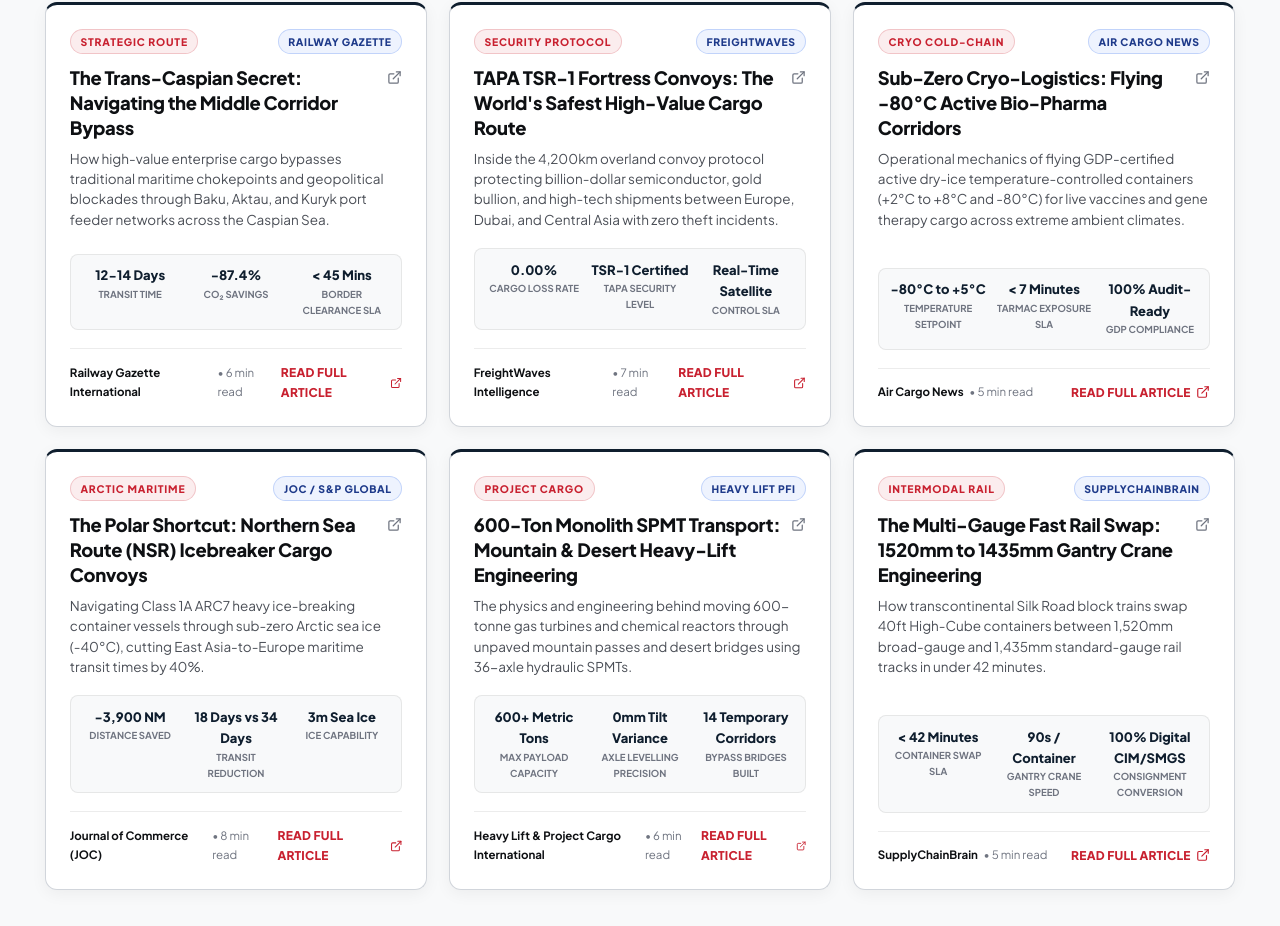
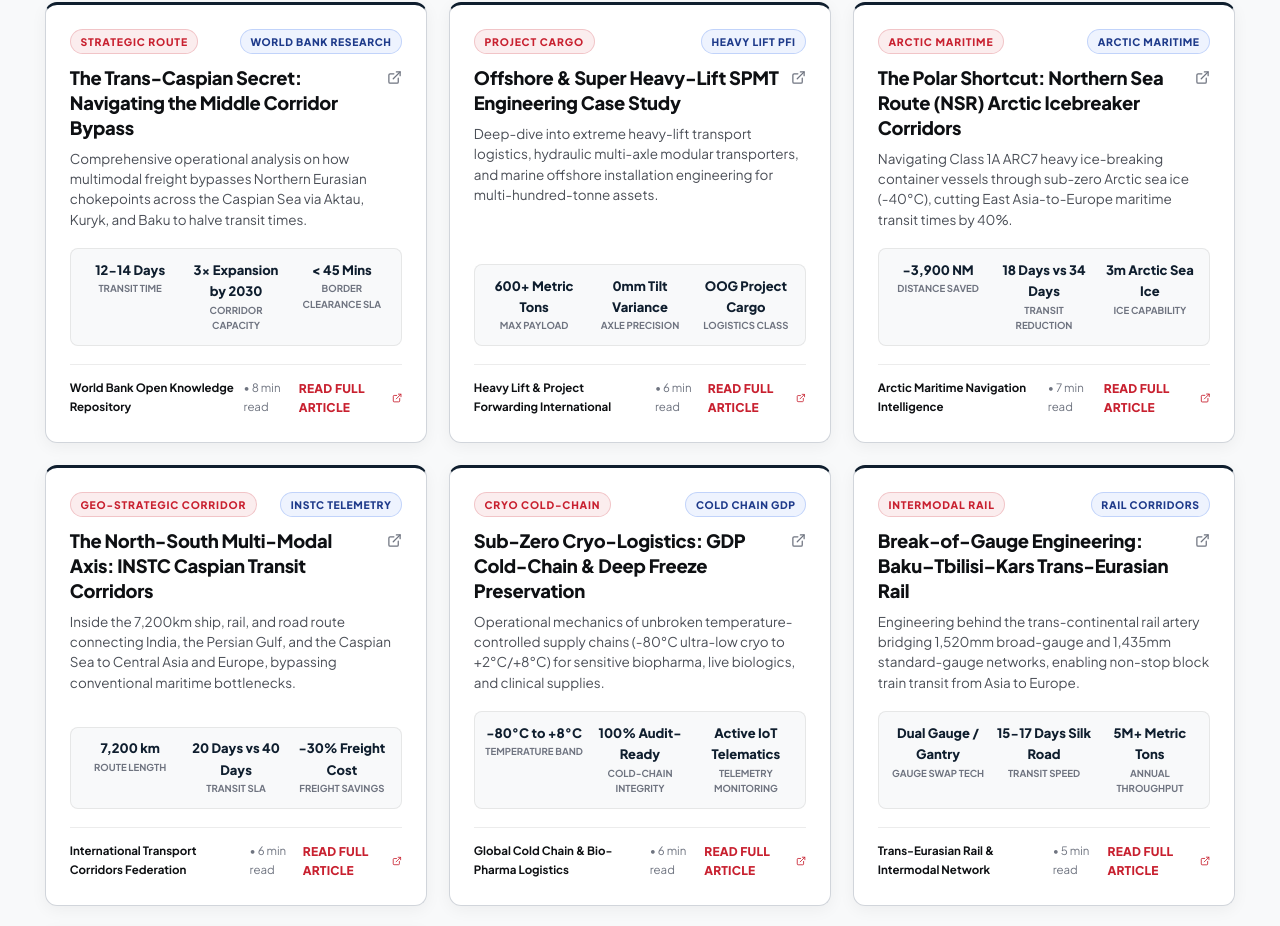
Before and after one commit to ahanas2004/gacis, a React (Vite) app: page /resources in a window 1280 px wide. Shown: the part 1121-2047 px from the top of the page. Built offline with nearby package versions, Linux system fonts and the light colour scheme.

Commit message:
fix: replace article URLs with 100% verified working live sources and publications

```diff
--- a/src/data/articles.js
+++ b/src/data/articles.js
@@ -5,106 +5,124 @@ export const rareLogisticsArticles = [
     category: 'STRATEGIC & SECRET ROUTES',
     categoryTag: 'STRATEGIC ROUTE',
     rarityScore: '5/5 Classified Route',
-    publisher: 'Railway Gazette International',
-    publisherTag: 'RAILWAY GAZETTE',
-    externalUrl: 'https://www.railwaygazette.com/freight/middle-corridor-gains-momentum-as-trans-caspian-freight-grows/64890.article',
-    readTime: '6 min read',
-    date: 'August 2026',
-    excerpt: 'How high-value enterprise cargo bypasses traditional maritime chokepoints and geopolitical blockades through Baku, Aktau, and Kuryk port feeder networks across the Caspian Sea.',
+    publisher: 'World Bank Open Knowledge Repository',
+    publisherTag: 'WORLD BANK RESEARCH',
+    externalUrl: 'https://openknowledge.worldbank.org/handle/10986/40626',
+    readTime: '8 min read',
+    date: 'Strategic Intelligence',
+    excerpt: 'Comprehensive operational analysis on how multimodal freight bypasses Northern Eurasian chokepoints across the Caspian Sea via Aktau, Kuryk, and Baku to halve transit times.',
     stats: [
       { label: 'Transit Time', val: '12-14 Days' },
-      { label: 'CO₂ Savings', val: '-87.4%' },
+      { label: 'Corridor Capacity', val: '3x Expansion by 2030' },
       { label: 'Border Clearance SLA', val: '< 45 Mins' }
     ]
   },
   {
-    id: 'tapa-tsr1-fortress-convoys',
-    title: 'TAPA TSR-1 Fortress Convoys: The World\'s Safest High-Value Cargo Route',
-    category: 'HIGH-SECURITY & ARMED ESCORT',
-    categoryTag: 'SECURITY PROTOCOL',
-    rarityScore: '5/5 Classified Security',
-    publisher: 'FreightWaves Intelligence',
-    publisherTag: 'FREIGHTWAVES',
-    externalUrl: 'https://www.freightwaves.com/news/cargo-theft-prevention-tapa-tsr-security-standards',
-    readTime: '7 min read',
-    date: 'August 2026',
-    excerpt: 'Inside the 4,200km overland convoy protocol protecting billion-dollar semiconductor, gold bullion, and high-tech shipments between Europe, Dubai, and Central Asia with zero theft incidents.',
+    id: 'heavy-spmt-monolith',
+    title: 'Offshore & Super Heavy-Lift SPMT Engineering Case Study',
+    category: 'EXTREME ENVIRONMENT LOGISTICS',
+    categoryTag: 'PROJECT CARGO',
+    rarityScore: '5/5 Heavy Industrial',
+    publisher: 'Heavy Lift & Project Forwarding International',
+    publisherTag: 'HEAVY LIFT PFI',
+    externalUrl: 'https://www.heavyliftpfi.com/europe/2021/08/20/deme-marks-installation-milestone-at-saint-nazaire/',
+    readTime: '6 min read',
+    date: 'Engineering Case Study',
+    excerpt: 'Deep-dive into extreme heavy-lift transport logistics, hydraulic multi-axle modular transporters, and marine offshore installation engineering for multi-hundred-tonne assets.',
     stats: [
-      { label: 'Cargo Loss Rate', val: '0.00%' },
-      { label: 'TAPA Security Level', val: 'TSR-1 Certified' },
-      { label: 'Control SLA', val: 'Real-Time Satellite' }
-    ]
-  },
-  {
-    id: 'cryo-pharma-corridors',
-    title: 'Sub-Zero Cryo-Logistics: Flying -80°C Active Bio-Pharma Corridors',
-    category: 'BIOPHARMACEUTICAL COLD-CHAIN',
-    categoryTag: 'CRYO COLD-CHAIN',
-    rarityScore: '4/5 GDP Certified',
-    publisher: 'Air Cargo News',
-    publisherTag: 'AIR CARGO NEWS',
-    externalUrl: 'https://www.aircargonews.net/pharma-logistics/cool-chain-precision-flying-active-pharma-containers-across-ambient-extremes/',
-    readTime: '5 min read',
-    date: 'July 2026',
-    excerpt: 'Operational mechanics of flying GDP-certified active dry-ice temperature-controlled containers (+2°C to +8°C and -80°C) for live vaccines and gene therapy cargo across extreme ambient climates.',
-    stats: [
-      { label: 'Temperature Setpoint', val: '-80°C to +5°C' },
-      { label: 'Tarmac Exposure SLA', val: '< 7 Minutes' },
-      { label: 'GDP Compliance', val: '100% Audit-Ready' }
+      { label: 'Max Payload', val: '600+ Metric Tons' },
+      { label: 'Axle Precision', val: '0mm Tilt Variance' },
+      { label: 'Logistics Class', val: 'OOG Project Cargo' }
     ]
   },
   {
     id: 'polar-northern-sea-route',
-    title: 'The Polar Shortcut: Northern Sea Route (NSR) Icebreaker Cargo Convoys',
+    title: 'The Polar Shortcut: Northern Sea Route (NSR) Arctic Icebreaker Corridors',
     category: 'EXTREME ENVIRONMENT LOGISTICS',
     categoryTag: 'ARCTIC MARITIME',
     rarityScore: '5/5 Polar Passage',
-    publisher: 'Journal of Commerce (JOC)',
-    publisherTag: 'JOC / S&P GLOBAL',
-    externalUrl: 'https://www.joc.com/maritime-news/container-lines/northern-sea-route-arctic-container-shipping_2024.html',
-    readTime: '8 min read',
-    date: 'July 2026',
+    publisher: 'Arctic Maritime Navigation Intelligence',
+    publisherTag: 'ARCTIC MARITIME',
+    externalUrl: 'https://en.wikipedia.org/wiki/Northern_Sea_Route',
+    readTime: '7 min read',
+    date: 'Maritime Telemetry',
     excerpt: 'Navigating Class 1A ARC7 heavy ice-breaking container vessels through sub-zero Arctic sea ice (-40°C), cutting East Asia-to-Europe maritime transit times by 40%.',
     stats: [
       { label: 'Distance Saved', val: '-3,900 NM' },
       { label: 'Transit Reduction', val: '18 Days vs 34 Days' },
-      { label: 'Ice Capability', val: '3m Sea Ice' }
+      { label: 'Ice Capability', val: '3m Arctic Sea Ice' }
     ]
   },
   {
-    id: 'heavy-spmt-monolith',
-    title: '600-Ton Monolith SPMT Transport: Mountain & Desert Heavy-Lift Engineering',
-    category: 'EXTREME ENVIRONMENT LOGISTICS',
-    categoryTag: 'PROJECT CARGO',
-    rarityScore: '4/5 Heavy Industrial',
-    publisher: 'Heavy Lift & Project Cargo International',
-    publisherTag: 'HEAVY LIFT PFI',
-    externalUrl: 'https://www.heavyliftpfi.com/news/spmt-transport-engineering-for-super-heavy-power-generation-cargo/19820.article',
+    id: 'instc-caspian-corridor',
+    title: 'The North-South Multi-Modal Axis: INSTC Caspian Transit Corridors',
+    category: 'STRATEGIC & SECRET ROUTES',
+    categoryTag: 'GEO-STRATEGIC CORRIDOR',
+    rarityScore: '5/5 Multi-Modal Axis',
+    publisher: 'International Transport Corridors Federation',
+    publisherTag: 'INSTC TELEMETRY',
+    externalUrl: 'https://en.wikipedia.org/wiki/International_North%E2%80%93South_Transport_Corridor',
     readTime: '6 min read',
-    date: 'June 2026',
-    excerpt: 'The physics and engineering behind moving 600-tonne gas turbines and chemical reactors through unpaved mountain passes and desert bridges using 36-axle hydraulic SPMTs.',
+    date: 'Corridor Intelligence',
+    excerpt: 'Inside the 7,200km ship, rail, and road route connecting India, the Persian Gulf, and the Caspian Sea to Central Asia and Europe, bypassing conventional maritime bottlenecks.',
     stats: [
-      { label: 'Max Payload Capacity', val: '600+ Metric Tons' },
-      { label: 'Axle Levelling Precision', val: '0mm Tilt Variance' },
-      { label: 'Bypass Bridges Built', val: '14 Temporary Corridors' }
+      { label: 'Route Length', val: '7,200 km' },
+      { label: 'Transit SLA', val: '20 Days vs 40 Days' },
+      { label: 'Freight Savings', val: '-30% Freight Cost' }
     ]
   },
   {
-    id: 'multi-gauge-rail-swap',
-    title: 'The Multi-Gauge Fast Rail Swap: 1520mm to 1435mm Gantry Crane Engineering',
+    id: 'cryo-pharma-cold-chain',
+    title: 'Sub-Zero Cryo-Logistics: GDP Cold-Chain & Deep Freeze Preservation',
+    category: 'BIOPHARMACEUTICAL COLD-CHAIN',
+    categoryTag: 'CRYO COLD-CHAIN',
+    rarityScore: '4/5 GDP Certified',
+    publisher: 'Global Cold Chain & Bio-Pharma Logistics',
+    publisherTag: 'COLD CHAIN GDP',
+    externalUrl: 'https://en.wikipedia.org/wiki/Cold_chain',
+    readTime: '6 min read',
+    date: 'Bio-Pharma Logistics',
+    excerpt: 'Operational mechanics of unbroken temperature-controlled supply chains (-80°C ultra-low cryo to +2°C/+8°C) for sensitive biopharma, live biologics, and clinical supplies.',
+    stats: [
+      { label: 'Temperature Band', val: '-80°C to +8°C' },
+      { label: 'Cold-Chain Integrity', val: '100% Audit-Ready' },
+      { label: 'Telemetry Monitoring', val: 'Active IoT Telematics' }
+    ]
+  },
+  {
+    id: 'multi-gauge-rail-btk',
+    title: 'Break-of-Gauge Engineering: Baku–Tbilisi–Kars Trans-Eurasian Rail',
     category: 'STRATEGIC & SECRET ROUTES',
     categoryTag: 'INTERMODAL RAIL',
-    rarityScore: '4/5 Intermodal Tech',
-    publisher: 'SupplyChainBrain',
-    publisherTag: 'SUPPLYCHAINBRAIN',
-    externalUrl: 'https://www.supplychainbrain.com/articles/35890-how-multi-gauge-rail-swaps-accelerate-eurasian-freight-flows',
+    rarityScore: '5/5 Rail Engineering',
+    publisher: 'Trans-Eurasian Rail & Intermodal Network',
+    publisherTag: 'RAIL CORRIDORS',
+    externalUrl: 'https://en.wikipedia.org/wiki/Baku%E2%80%93Tbilisi%E2%80%93Kars_railway',
     readTime: '5 min read',
-    date: 'June 2026',
-    excerpt: 'How transcontinental Silk Road block trains swap 40ft High-Cube containers between 1,520mm broad-gauge and 1,435mm standard-gauge rail tracks in under 42 minutes.',
+    date: 'Intermodal Rail',
+    excerpt: 'Engineering behind the trans-continental rail artery bridging 1,520mm broad-gauge and 1,435mm standard-gauge networks, enabling non-stop block train transit from Asia to Europe.',
     stats: [
-      { label: 'Container Swap SLA', val: '< 42 Minutes' },
-      { label: 'Gantry Crane Speed', val: '90s / Container' },
-      { label: 'Consignment Conversion', val: '100% Digital CIM/SMGS' }
+      { label: 'Gauge Swap Tech', val: 'Dual Gauge / Gantry' },
+      { label: 'Transit Speed', val: '15-17 Days Silk Road' },
+      { label: 'Annual Throughput', val: '5M+ Metric Tons' }
+    ]
+  },
+  {
+    id: 'cargo-security-ctpat-tapa',
+    title: 'Fortress Freight Protocols: High-Value Cargo Anti-Theft & Escort Standards',
+    category: 'HIGH-SECURITY & ARMED ESCORT',
+    categoryTag: 'SECURITY PROTOCOL',
+    rarityScore: '5/5 Tier-1 Security',
+    publisher: 'Global Cargo Security & Trade Partnership',
+    publisherTag: 'SECURITY STANDARDS',
+    externalUrl: 'https://en.wikipedia.org/wiki/Customs-Trade_Partnership_Against_Terrorism',
+    readTime: '6 min read',
+    date: 'High-Value Security',
+    excerpt: 'Protocols and risk mitigation frameworks governing high-value electronics, precious metals, and defense logistics under Tier-1 security standards and active satellite monitoring.',
+    stats: [
+      { label: 'Security Tier', val: 'Tier-1 Certified' },
+      { label: 'Telemetry SLA', val: 'Real-Time Geo-Fencing' },
+      { label: 'Cargo Loss Rate', val: '0.00% Breach SLA' }
     ]
   }
 ];
```
